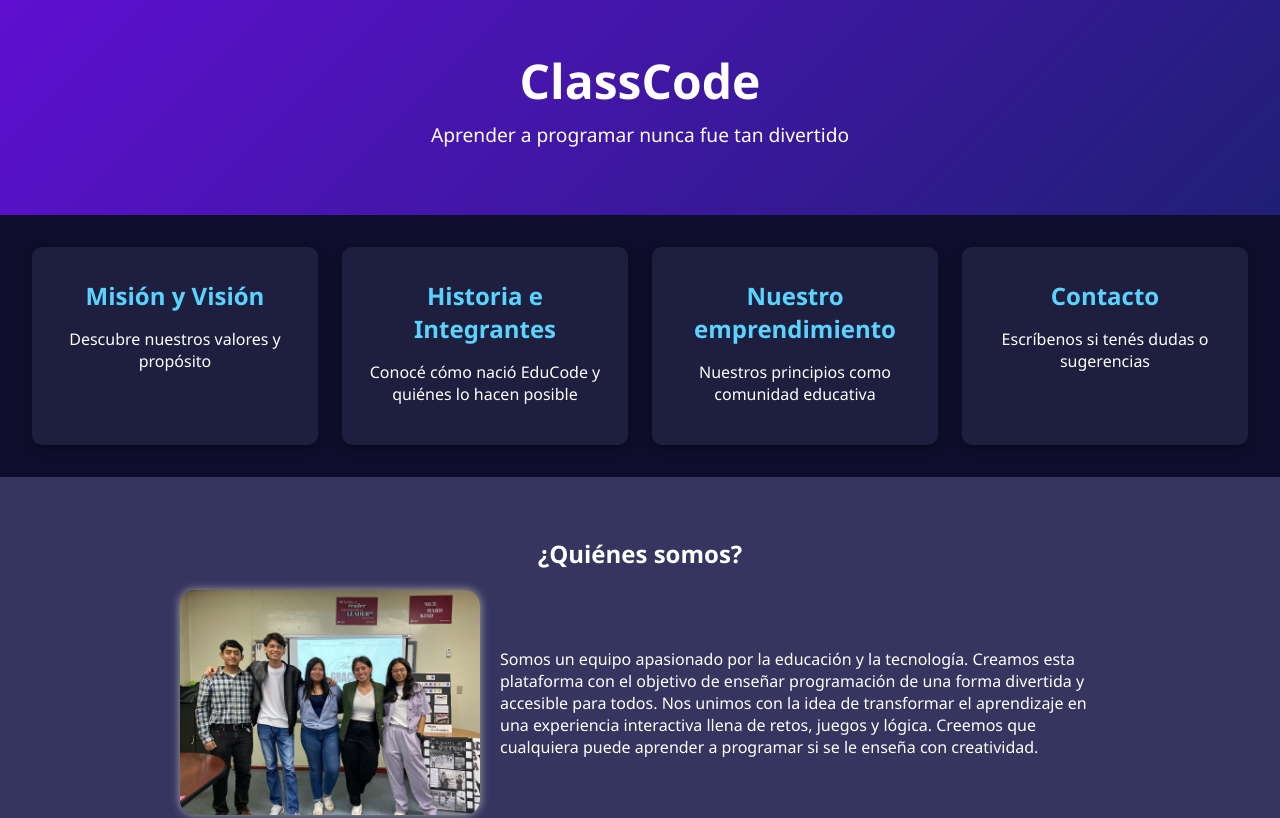
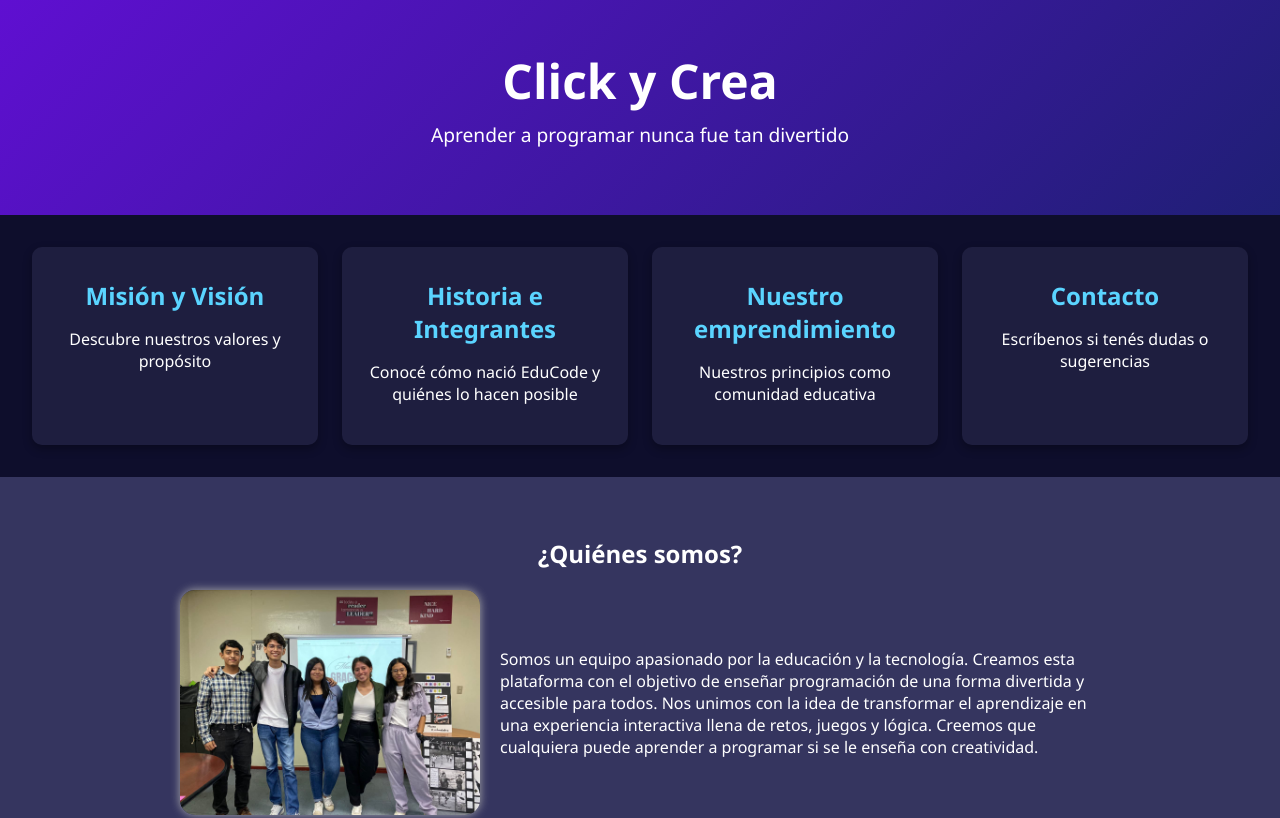
Before and after one commit to Boberto424/Proyecto-Compu, a plain HTML site: page Avance 1/index.html in a window 1280 px wide. Shown: the top 818 px of the page. Drawn offline with nearby package versions, Linux system fonts and the light colour scheme.

Commit message:
Cambio de nombre

```diff
--- a/Avance 1/index.html
+++ b/Avance 1/index.html
@@ -12,7 +12,7 @@
 
   <!-- Header con nombre y eslogan -->
   <header class="hero">
-    <h1 class="animate__animated animate__fadeInDown">ClassCode</h1>
+    <h1 class="animate__animated animate__fadeInDown">Click y Crea</h1>
     <p>Aprender a programar nunca fue tan divertido</p>
   </header>
 
```
